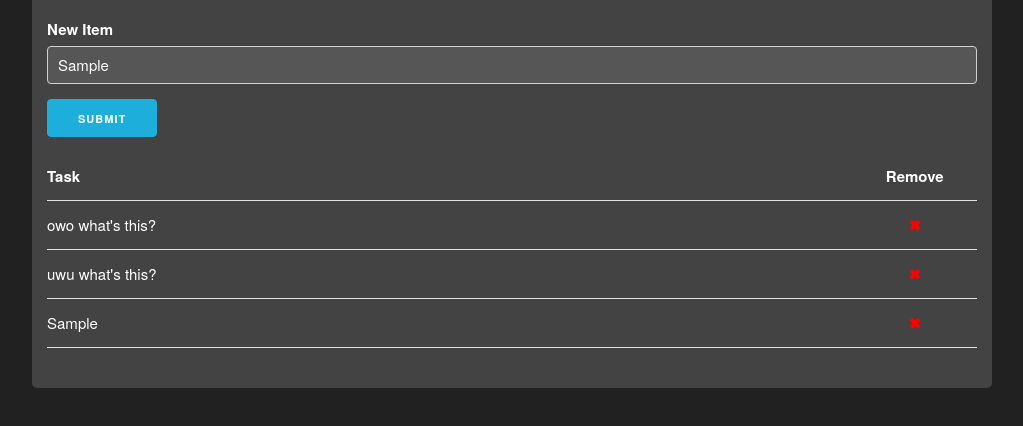
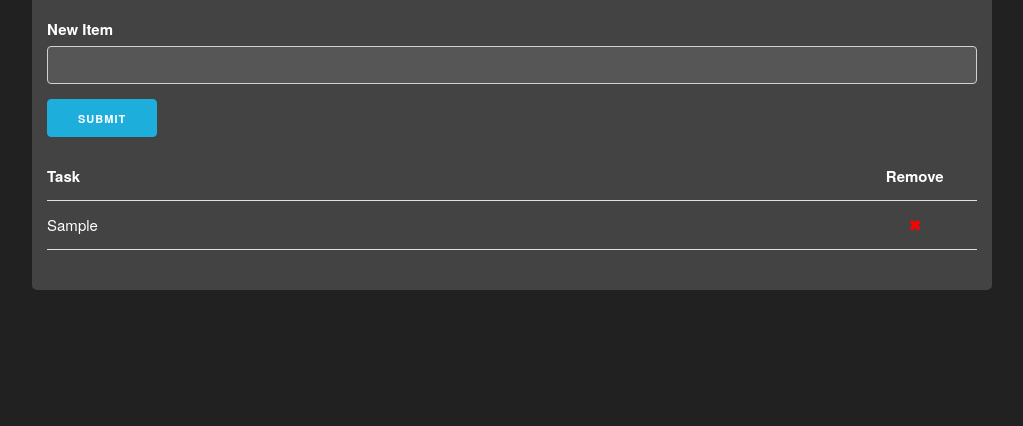
Before and after one commit to hannesottt/book-list, a plain HTML site: page index.html in a window 1280 px wide. Both pictures are taken after typing "Sample" into the empty fields and a click on the input "Submit". Shown: the part 86-512 px from the top of the page, without its empty margins (128-1151 px from the left). Drawn offline with Linux system fonts and the light colour scheme.

Commit message:
add local storage, deletion unfinished

```diff
--- a/index.html
+++ b/index.html
@@ -20,21 +20,14 @@
         </div>
         <div class="row">
             <table class="u-full-width">
-                <thead>
+                <thead id="thead">
                     <tr>
                         <th class="task">Task</th>
                         <th class="remove">Remove</th>
                     </tr>
                 </thead>
                 <tbody id="taskList">
-                    <tr>
-                        <td>owo what's this?</td>
-                        <td class="removeButton"><span class="cursorPointer">✖</span></td>
-                    </tr>
-                    <tr>
-                        <td>uwu what's this?</td>
-                        <td class="removeButton"><span class="cursorPointer">✖</span></td>
-                    </tr>
+
                 </tbody>
             </table>
         </div>
--- a/js/index.js
+++ b/js/index.js
@@ -2,39 +2,76 @@ var elements = document.getElementsByClassName("removeButton");
 const taskList = document.getElementById("taskList");
 const removeButtonInner = '<span class="cursorPointer">✖</span>';
 
-for (let i = 0; i < elements.length; i++) {
-    const element = elements[i];
-    addRemoveOnClick(element);
+var items = new Array();
+var localStorage = window.localStorage;
+var itemsLocal = localStorage.getItem("items");
+if (!itemsLocal) {
+    localStorage.setItem("items", items);
+} else {
+    loadLocalStorage();
 }
 
 function addRemoveOnClick(element) {
+    //ugly
+    /*assumes, that we're organized like this:
+    <tbody>
+        <tr>
+            <td>
+                <span> <-onclick is added here*/
+    if (typeof element === "object" && element.nodeName === "SPAN") {
         element.onclick = function() {
-        element.parentNode.parentNode.removeChild(element.parentNode);
+            element.parentNode.parentNode.parentNode.removeChild(element.parentNode.parentNode);
+            removeFromLocalStorage();
         };
+    }
 }
 
 const submitButton = document.getElementById("submitItem");
 
 submitButton.onclick = () => {
-    let item = document.getElementById("listTextInput").value;
-    if (item != "") {
+    console.log(document.getElementById("thead").childNodes);
+    let itemText = document.getElementById("listTextInput").value;
+    if (itemText != "") {
+        createListItem(itemText);
+        document.getElementById("listTextInput").value = "";
+        saveToLocalStorage(itemText);
+    }
+}
+
+function createListItem(text) {
     //create remove button
     var removeButton = document.createElement("td");
     removeButton.classList.add("removeButton");
-        removeButton.innerHTML = removeButtonInner;
-        addRemoveOnClick(removeButton);
-
+    var removeSpan = document.createElement("span");
+    removeSpan.classList.add("cursorPointer");
+    removeSpan.innerText = "✖";
+    removeButton.appendChild(removeSpan);
+    addRemoveOnClick(removeSpan);
     //create task item
-        var task = document.createElement("td");
-        task.innerText = item;
-
+    var item = document.createElement("td");
+    item.classList.add("taskItem");
+    item.innerText = text;
     //put them together in one row
     var row = document.createElement("tr");
-        row.appendChild(task);
+    row.appendChild(item);
     row.appendChild(removeButton);
-
     //add to site
     taskList.appendChild(row);
+    //empty text box
 }
 
+function saveToLocalStorage(text) {
+    items.push(text);
+    localStorage.setItem("items", items);
 }
+
+function loadLocalStorage() {
+    items = itemsLocal.split(",");
+    items.forEach(item => {
+        createListItem(item);
+    });
+}
+
+function removeFromLocalStorage(index) {
+    console.log(index);
+}
```
Lines whose indentation alone changed are shown as unchanged.
